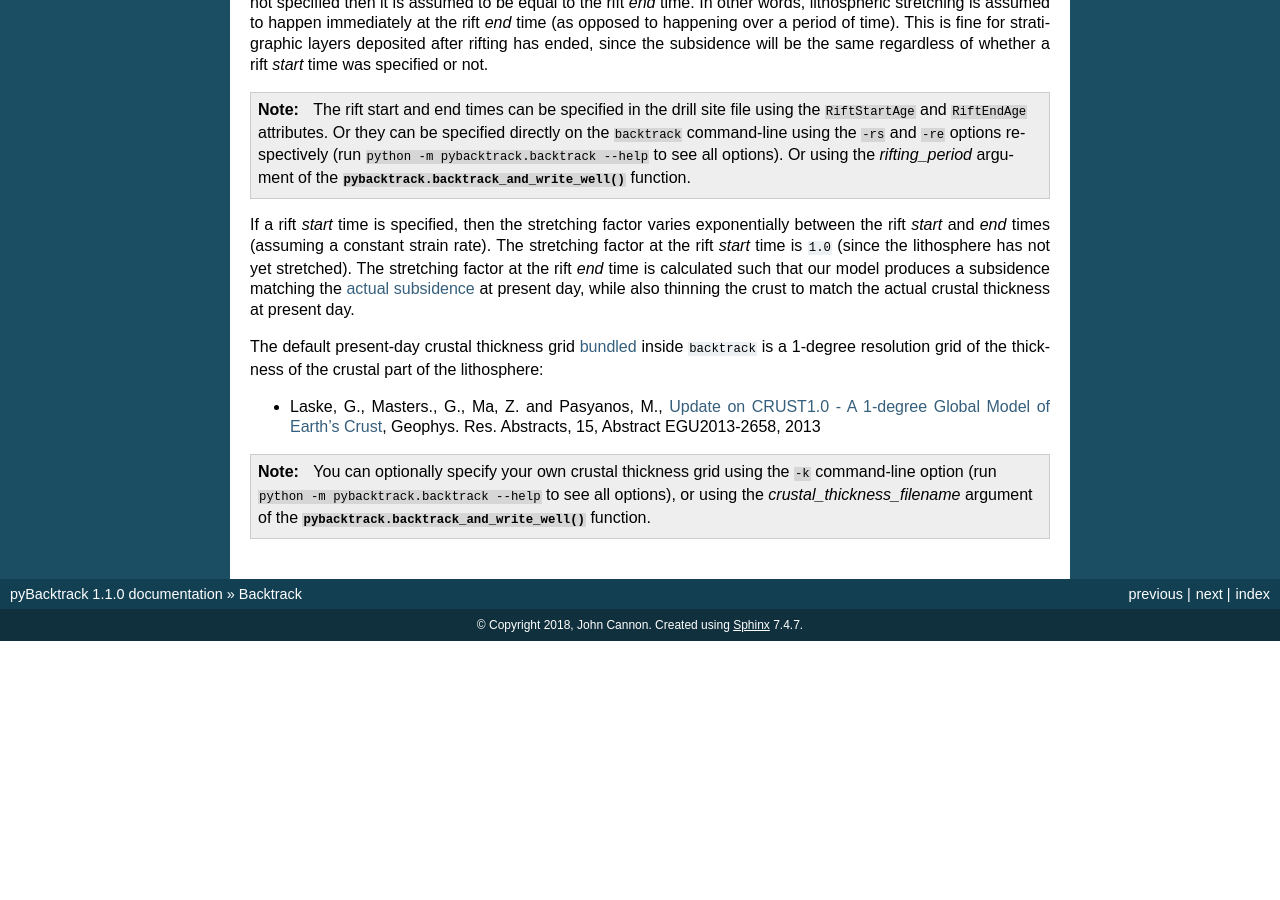
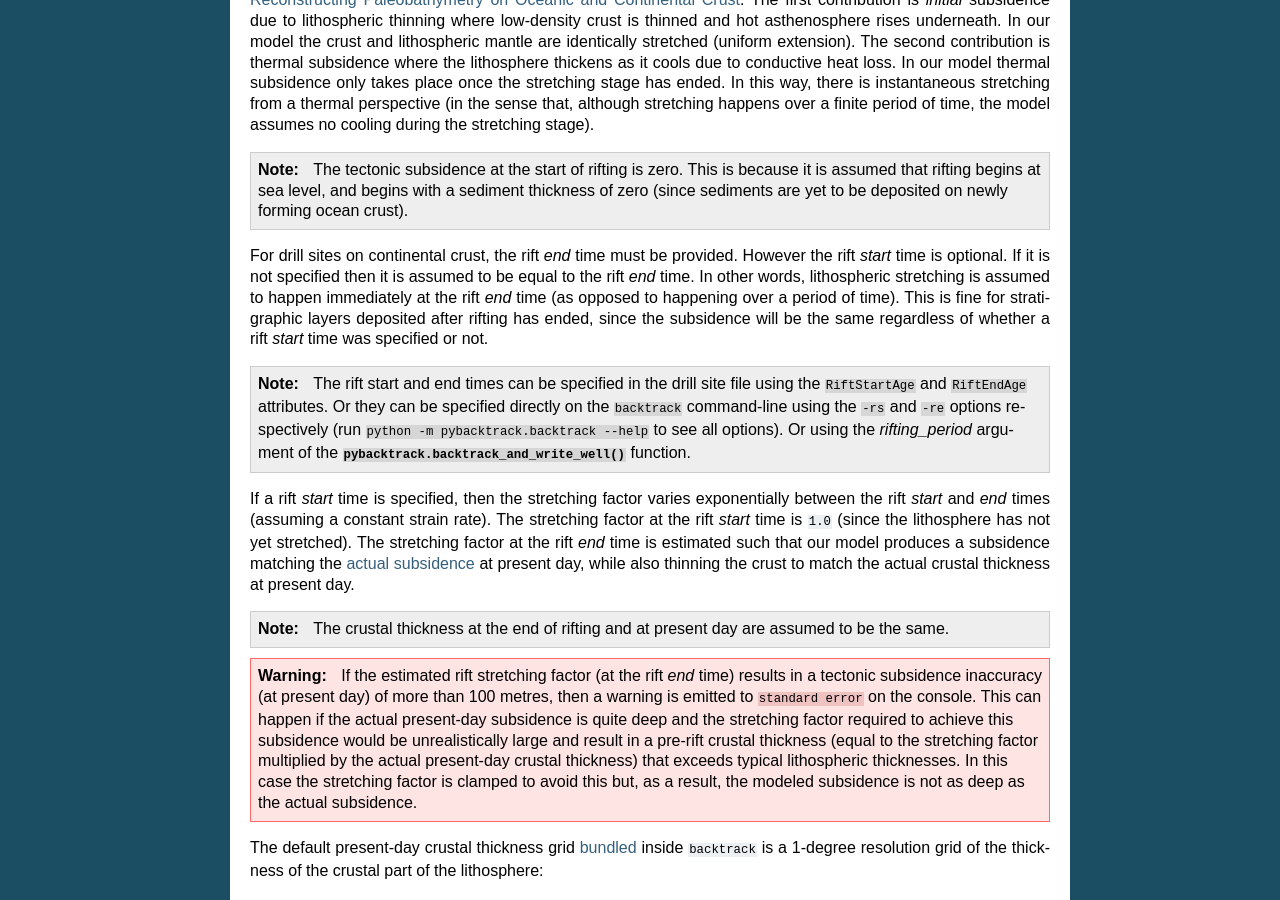
Before and after one commit to EarthByte/pyBacktrack, a Sphinx documentation site: the page built from docs/pybacktrack_backtrack.rst, in a window 1280 px wide and 900 px high, scrolled down 4918 px. Built offline with Sphinx 7.4.7, drawn with Linux system fonts in a browser that asks for light colours; before the commit the page ends 5559 px from its top, so only the background shows below that; some of the changed text lies outside the part shown.

Commit message:
Document subsidence inaccuracy warning due to rift stretching factor.

```diff
--- a/docs/pybacktrack_backtrack.rst
+++ b/docs/pybacktrack_backtrack.rst
@@ -88,12 +93,19 @@ Backtrack output
 
 For each stratigraphic layer in the input drill site file, ``backtrack`` can write one or more parameters to an output file.
 
-For example, ODP drill site 699:
+For example, if we run the :ref:`above example <pygplates_backtrack_example>` on ODP drill site 699:
 
 .. include:: ../pybacktrack/test_data/ODP-114-699-Lithology.txt
    :literal:
 
-...generates the following output (if all available parameters are specified):
+...then we will get the following amended drill site output file:
+
+.. include:: ../pybacktrack/test_data/ODP-114-699_backtrack_amended.txt
+   :literal:
+
+.. note:: The extra :ref:`base sediment layer <pygplates_base_sediment_layer>`.
+
+...as well as the following decompacted output file:
 
 .. include:: ../pybacktrack/test_data/ODP-114-699_backtrack_decompat.txt
    :literal:
@@ -101,7 +113,8 @@ For example, ODP drill site 699:
 .. note:: The *age*, *compacted_depth* and *lithology* columns are the same as the *bottom_age*,
           *bottom_depth* and *lithology* columns in the input drill site (except there is also a row associated with the surface age).
 
-The *compacted_thickness* column is the total sediment thickness (:ref:`601 metres <pygplates_base_sediment_layer>` for ODP drill site 699 above) minus *compacted_depth*.
+The *compacted_thickness* column is the total sediment thickness (601 metres - see :ref:`base sediment layer <pygplates_base_sediment_layer>`
+of amended drill site above) minus *compacted_depth*.
 The *decompacted_thickness* column is the thickness of all sediment at the associated age. In other words, at each consecutive age
 another stratigraphic layer is essentially removed, allowing the underlying layers to expand (due to their porosity). At present day
 (or the surface age) the decompacted thickness is just the compacted thickness. The *decompacted_density* is the average density
@@ -245,8 +258,18 @@ the same regardless of whether a rift *start* time was specified or not.
 
 If a rift *start* time is specified, then the stretching factor varies exponentially between the rift *start* and *end* times (assuming a constant strain rate).
 The stretching factor at the rift *start* time is ``1.0`` (since the lithosphere has not yet stretched). The stretching factor at the rift *end* time is
-calculated such that our model produces a subsidence matching the :ref:`actual subsidence <pygplates_present_day_tectonic_subsidence>` at present day, while
+estimated such that our model produces a subsidence matching the :ref:`actual subsidence <pygplates_present_day_tectonic_subsidence>` at present day, while
 also thinning the crust to match the actual crustal thickness at present day.
+
+.. note:: The crustal thickness at the end of rifting and at present day are assumed to be the same.
+
+.. warning:: If the estimated rift stretching factor (at the rift *end* time) results in a tectonic subsidence inaccuracy
+             (at present day) of more than 100 metres, then a warning is emitted to ``standard error`` on the console.
+             This can happen if the actual present-day subsidence is quite deep and the stretching factor required to achieve
+             this subsidence would be unrealistically large and result in a pre-rift crustal thickness
+             (equal to the stretching factor multiplied by the actual present-day crustal thickness) that exceeds
+             typical lithospheric thicknesses. In this case the stretching factor is clamped to avoid this but,
+             as a result, the modeled subsidence is not as deep as the actual subsidence.
 
 The default present-day crustal thickness grid :ref:`bundled <pybacktrack_reference_bundle_data>` inside ``backtrack`` is a
 1-degree resolution grid of the thickness of the crustal part of the lithosphere:
--- a/docs/pybacktrack_stratigraphy.rst
+++ b/docs/pybacktrack_stratigraphy.rst
@@ -108,8 +108,9 @@ The default total sediment thickness grid is:
   `Total sediment thickness grid of the Southern Pacific Ocean off West Antarctica, links to NetCDF files <https://doi.org/10.1594/PANGAEA.835589>`_,
   PANGAEA, doi:10.1594/PANGAEA.835589
 
-.. note:: If the drill site thickness happens to exceed the total sediment thickness then no base layer is added,
-          and a warning is emitted to ``standard error`` on the console.
+.. warning:: If the drill site thickness happens to exceed the total sediment thickness then no base layer is added,
+             and a warning is emitted to ``standard error`` on the console.
+             This can happen as a result of uncertainties in the sediment thickness grid.
 
 You can optionally write out an amended drill site file that adds this base sediment layer.
 This is useful when you want to know the basement depth at the drill site location.
```
Also changed, not shown: other parts of docs/pybacktrack_backtrack.rst (+5 -0 lines).
